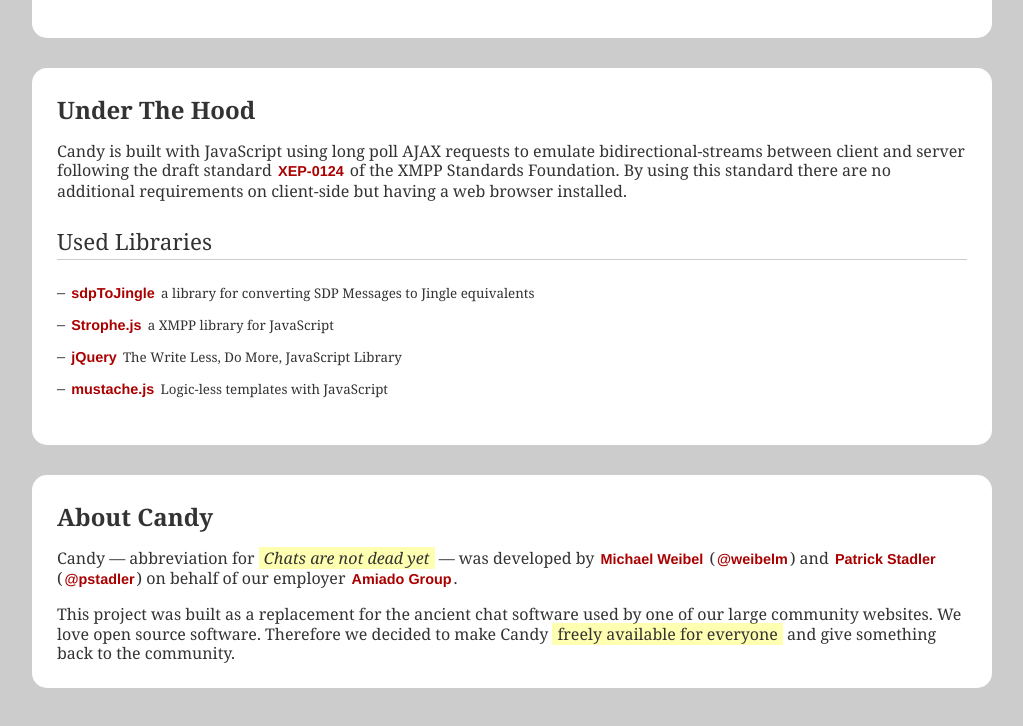
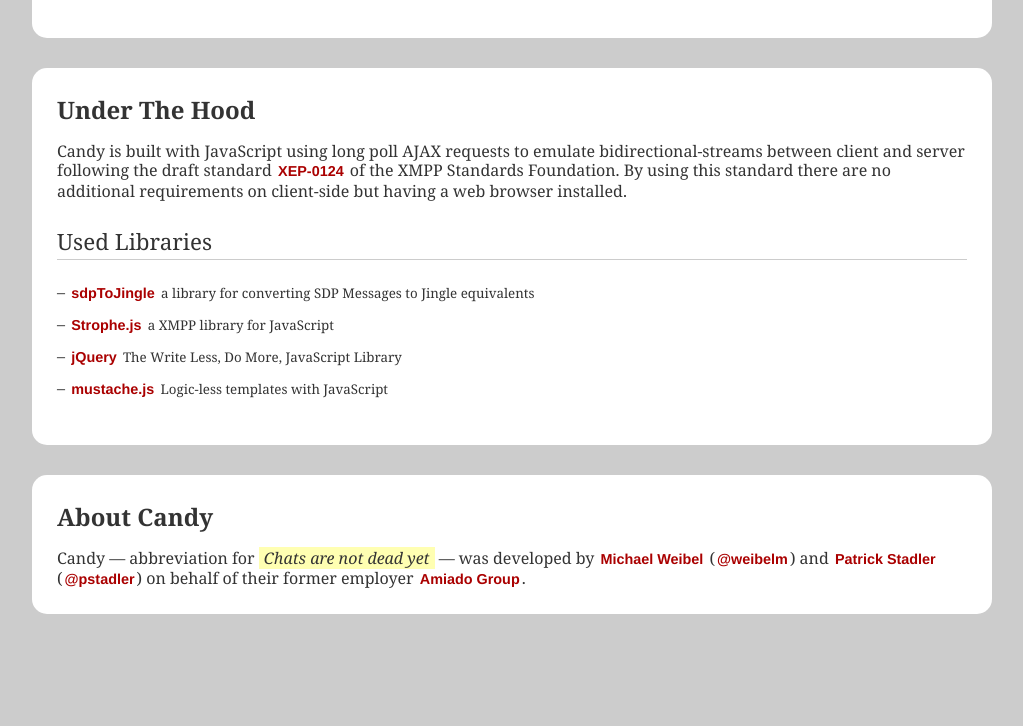
Before and after one commit to candy-chat/candy-webrtc, a plain HTML site: page index.html in a window 1280 px wide. Shown: the part 1389-2115 px from the top of the page, without its empty margins (128-1151 px from the left). After the commit the page ends 2063 px from the top, so only its background shows below. Drawn offline with nearby package versions, Linux system fonts and the light colour scheme.

Commit message:
Update gh page

```diff
--- a/index.html
+++ b/index.html
@@ -98,10 +98,7 @@
 		<section id="about">
 			<h2>About Candy</h2>
 			<p>
-				Candy &mdash; abbreviation for <mark><i>Chats are not dead yet</i></mark> &mdash; was developed by <a href="http://github.com/mweibel">Michael Weibel</a> (<a href="https://twitter.com/#!/weibelm">@weibelm</a>) and <a href="http://koeniglich.ch">Patrick Stadler</a> (<a href="https://twitter.com/#!/pstadler">@pstadler</a>) on behalf of our employer <a href="http://www.amiadogroup.com">Amiado Group</a>.
-			</p>
-			<p>
-				This project was built as a replacement for the ancient chat software used by one of our large community websites. We love open source software. Therefore we decided to make Candy <mark>freely available for everyone</mark> and give something back to the community.
+				Candy &mdash; abbreviation for <mark><i>Chats are not dead yet</i></mark> &mdash; was developed by <a href="http://github.com/mweibel">Michael Weibel</a> (<a href="https://twitter.com/#!/weibelm">@weibelm</a>) and <a href="http://koeniglich.ch">Patrick Stadler</a> (<a href="https://twitter.com/#!/pstadler">@pstadler</a>) on behalf of their former employer <a href="http://www.amiadogroup.com">Amiado Group</a>.
 			</p>
 		</section>
 	</article>
```
